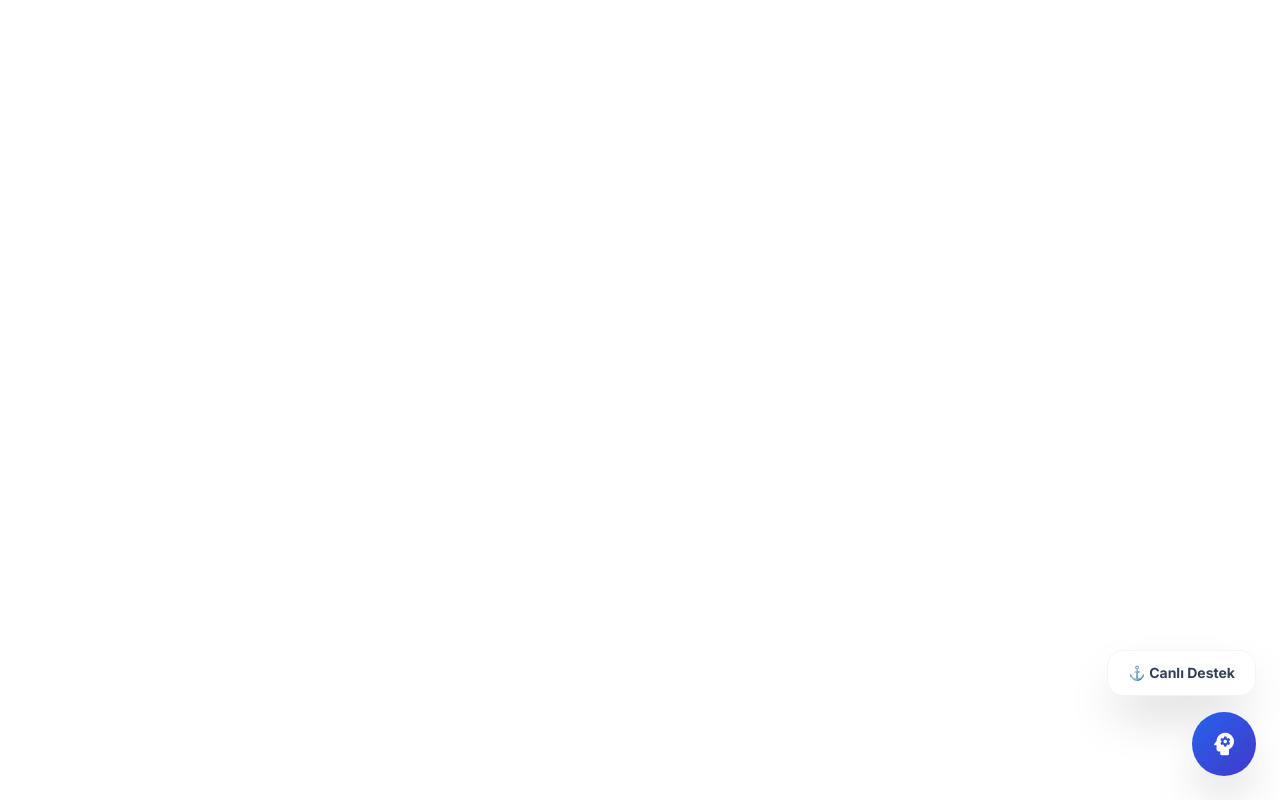
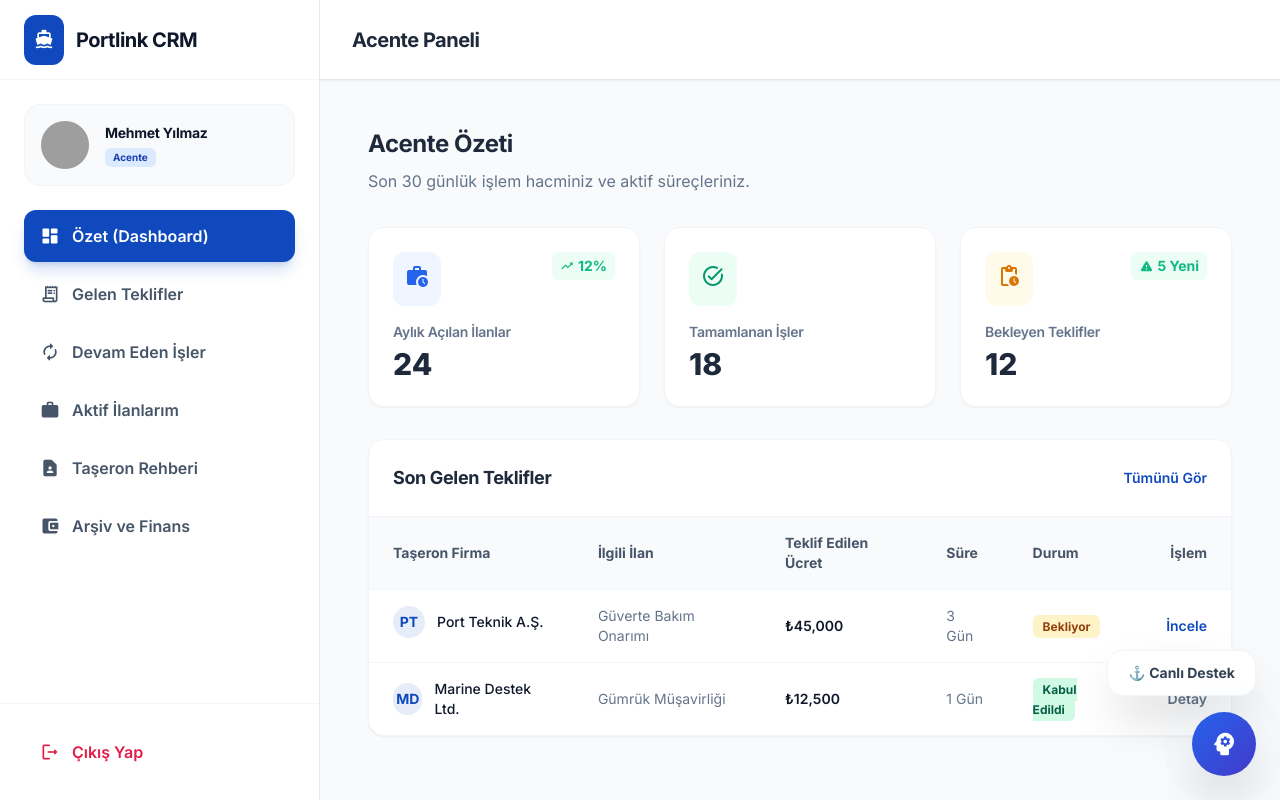
Before and after one commit to codyoltr/portlink, a React (Vite) app: page /dashboard/agent in a window 1280 px wide. Built offline with nearby package versions, Linux system fonts and the light colour scheme; sample sign-in values are in the browser's storage; grey boxes are pictures that could not be loaded.

Commit message:
kral şerif babanın eserleri

```diff
--- a/src/App.tsx
+++ b/src/App.tsx
@@ -5,14 +5,11 @@ import ChatBot from './components/ChatBot';
 import Gatekeeper from './components/Gatekeeper';
 
 // --- PAGES ---
-import HowItWorks from './pages/HowItWorks';
-import Services from './pages/Services';
-import About from './pages/About';
-import Contact from './pages/Contact';
+
 import Welcome from './pages/Welcome';
 import Login from './pages/Login';
 import Home from './pages/Home';
-import StaticLogin from './pages/StaticLogin';
+
 
 // --- FLOWS ---
 import LocalAgentSelection from './pages/local-agent/LocalAgentSelection';
@@ -34,7 +31,7 @@ import SignupAgent from './pages/SignupAgent';
 import SignupSubcontractor from './pages/SignupSubcontractor';
 
 // --- DASHBOARD ---
-import DashboardLayout from './features/dashboard/components/DashboardLayout';
+import DashboardLayout from './features/dashboard/components/LocalAgentDashboard/DashboardLayout';
 import AgentDashboardPage from './features/dashboard/pages/AgentDashboardPage';
 import SubcontractorDashboardPage from './features/dashboard/pages/SubcontractorDashboardPage';
 import CaptainDashboardPage from './features/dashboard/pages/CaptainDashboardPage';
@@ -55,7 +52,6 @@ import SubcontractorOffersPage from './pages/subcontractor/SubcontractorOffersPa
 import SubcontractorWalletPage from './pages/subcontractor/SubcontractorWalletPage';
 import SubcontractorJobDetailPage from './pages/subcontractor/SubcontractorJobDetailPage';
 import SubcontractorActiveJobsPage from './pages/subcontractor/SubcontractorActiveJobsPage';
-import SubcontractorWonJobsPage from './pages/subcontractor/SubcontractorWonJobsPage';
 import SubcontractorProfileCapacityPage from './pages/subcontractor/SubcontractorProfileCapacityPage';
 import SubcontractorProfileEditPage from './pages/subcontractor/SubcontractorProfileEditPage';
 
@@ -89,7 +85,7 @@ function App() {
           <Route path="/signup/agent" element={<SignupAgent />} />
           <Route path="/signup/subcontractor" element={<SignupSubcontractor />} />
 
-          {/* AGENT */}
+          {/* AGENT DASHBOARD */}
           <Route path="/dashboard/agent/*" element={
             <DashboardLayout role="agent">
               <Routes>
@@ -106,7 +102,7 @@ function App() {
             </DashboardLayout>
           } />
 
-          {/* SUBCONTRACTOR */}
+          {/* SUBCONTRACTOR DASHBOARD */}
           <Route path="/dashboard/subcontractor/*" element={
             <DashboardLayout role="subcontractor">
               <Routes>
@@ -116,14 +112,13 @@ function App() {
                 <Route path="wallet" element={<SubcontractorWalletPage />} />
                 <Route path="active-jobs" element={<SubcontractorActiveJobsPage />} />
                 <Route path="active-jobs/:id" element={<SubcontractorJobDetailPage />} />
-                <Route path="won-jobs" element={<SubcontractorWonJobsPage />} />
                 <Route path="profile-capacity" element={<SubcontractorProfileCapacityPage />} />
                 <Route path="profile-edit" element={<SubcontractorProfileEditPage />} />
               </Routes>
             </DashboardLayout>
           } />
 
-          {/* CAPTAIN */}
+          {/* CAPTAIN DASHBOARD */}
           <Route path="/dashboard/captain/*" element={
             <DashboardLayout role="captain">
               <Routes>
--- a/src/components/Gatekeeper.tsx
+++ b/src/components/Gatekeeper.tsx
@@ -1,11 +1,7 @@
 import React from 'react';
-import { Navigate, useLocation } from 'react-router-dom';
+import { Navigate, useLocation, Outlet } from 'react-router-dom';
 
-interface GatekeeperProps {
-  children: React.ReactNode;
-}
-
-const Gatekeeper: React.FC<GatekeeperProps> = ({ children }) => {
+const Gatekeeper: React.FC = () => {
   const location = useLocation();
   const isAuthenticated = localStorage.getItem('is_authenticated') === 'true';
 
@@ -13,7 +9,7 @@ const Gatekeeper: React.FC<GatekeeperProps> = ({ children }) => {
     return <Navigate to="/" replace />;
   }
 
-  return <>{children}</>;
+  return <Outlet />;
 };
 
 export default Gatekeeper;
--- a/src/pages/Login.tsx
+++ b/src/pages/Login.tsx
@@ -14,6 +14,8 @@ const Login: React.FC = () => {
     setLoading(true);
     setTimeout(() => {
       setLoading(false);
+      localStorage.setItem('is_authenticated', 'true');
+      localStorage.setItem('role', role);
       if (role === 'agent') navigate('/dashboard/agent');
       else navigate('/dashboard/subcontractor');
     }, 600);
--- a/src/pages/local-agent/AgentOfferView.tsx
+++ b/src/pages/local-agent/AgentOfferView.tsx
@@ -1,7 +1,7 @@
 import React from 'react';
 import { useMemo, useState } from 'react';
 import { useNavigate } from 'react-router-dom';
-import DashboardLayout from '@/features/dashboard/components/DashboardLayout';
+import DashboardLayout from '../../features/dashboard/components/LocalAgentDashboard/DashboardLayout';
 
 const incomingOffers = [
   {
--- a/src/pages/subcontractor/SubcontractorWalletPage.tsx
+++ b/src/pages/subcontractor/SubcontractorWalletPage.tsx
@@ -1,6 +1,5 @@
 import React, { useState } from 'react';
 import { useNavigate } from 'react-router-dom';
-import DashboardLayout from '@/features/dashboard/components/DashboardLayout';
 
 const SubcontractorWalletPage: React.FC = () => {
   const navigate = useNavigate();
```
Also changed, not shown: ts_errors.txt (added).
